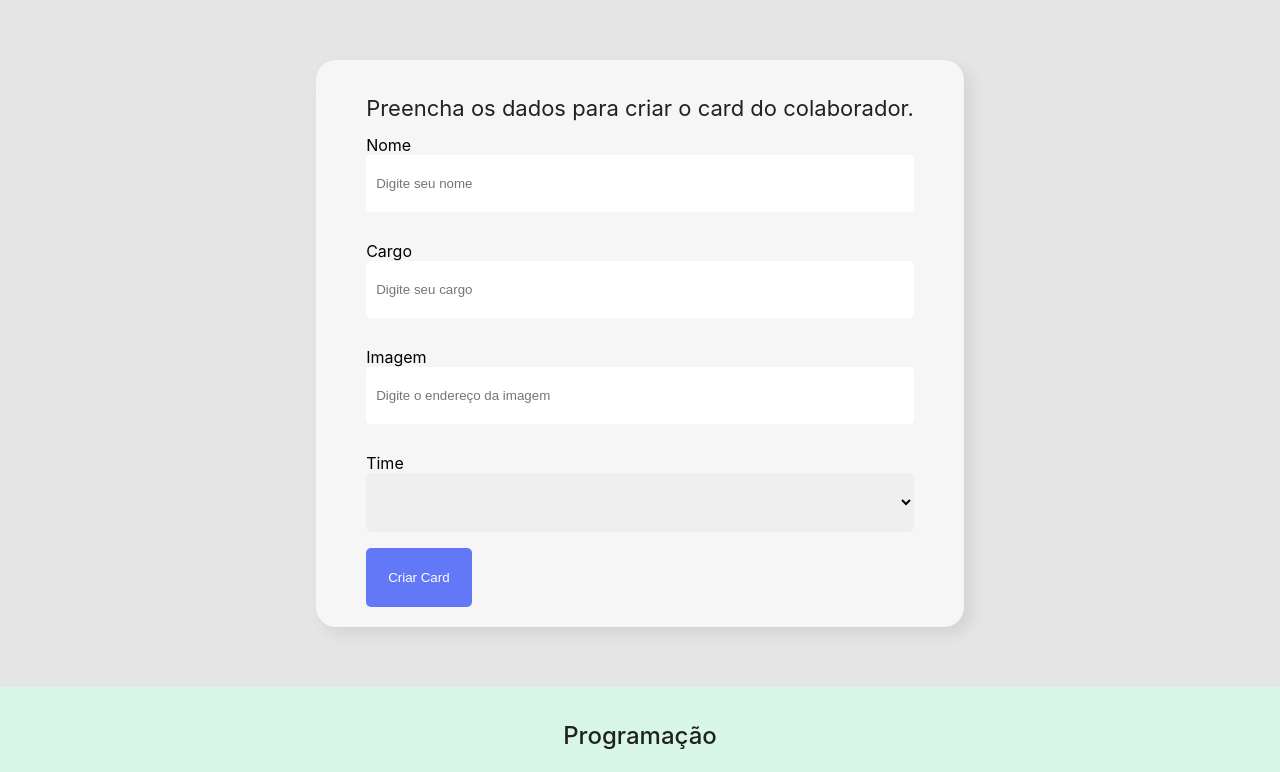
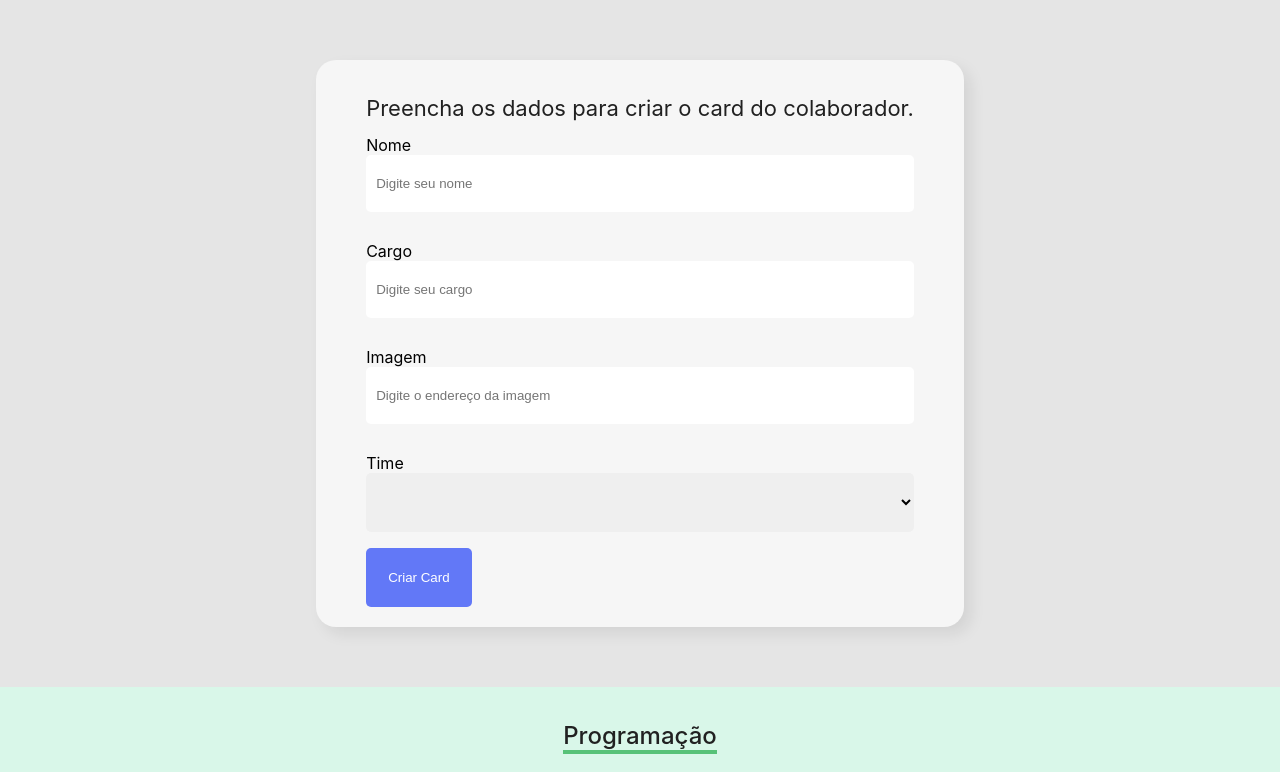
Before and after one commit to oharaju/event-listener-form, a React (Create React App) app: page / in a window 1280 px wide. Shown: the top 772 px of the page. Built offline with nearby package versions, Linux system fonts and the light colour scheme.

Commit message:
style: add border to team card title

```diff
--- a/src/components/SectionTeams/index.jsx
+++ b/src/components/SectionTeams/index.jsx
@@ -1,7 +1,7 @@
 import { Time, Section } from './styles';
 import CardPeople from '../CardPeople';
 
-const SectionTeams = (props) => {
+const SectionTeams = () => {
 
   const teams = [
     {
@@ -43,22 +43,20 @@ const SectionTeams = (props) => {
     {
       nome: 'Inovação e Gestão',
       colorPrimary: '#FFEEDF',
-      colorSecondary: '#FFFFFF',
+      colorSecondary: '#FF8A29',
     },
   ]
 
   return (
     <div>
-
       {teams.map(team => (
         <Section key={team.nome} style={{backgroundColor: team.colorPrimary}}>
-          <Time>{team.nome}</Time>
+          <Time style={{borderColor: team.colorSecondary}}>{team.nome}</Time>
           <CardPeople />
         </Section>
       ))}
     </div>
-
   )
 }
 
-export default SectionTeams
+export default SectionTeams;
--- a/src/components/SectionTeams/styles.js
+++ b/src/components/SectionTeams/styles.js
@@ -9,4 +9,6 @@ export const Time = styled.h3`
   font-size: 24px;
   text-align: center;
   font-weight: 500;
+  border-bottom: 4px solid;
+  display: inline-block;
 `
```
